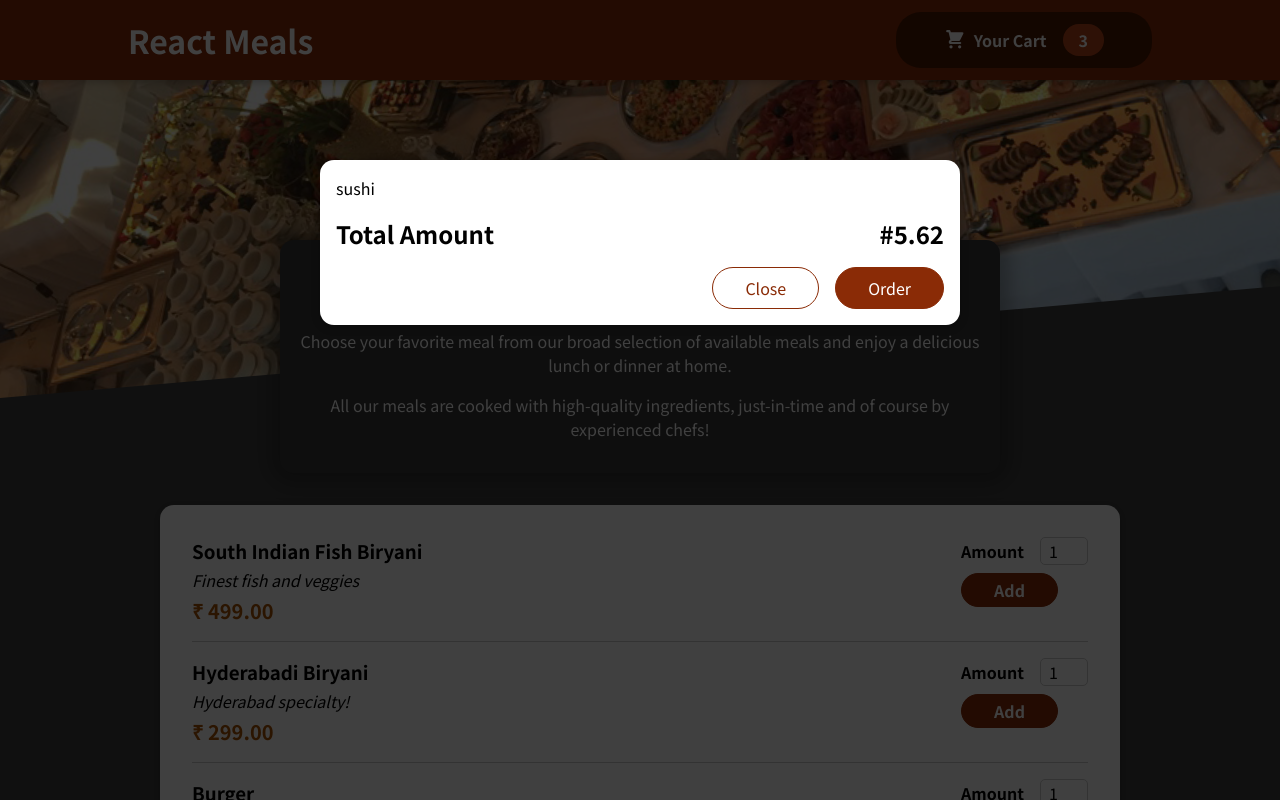
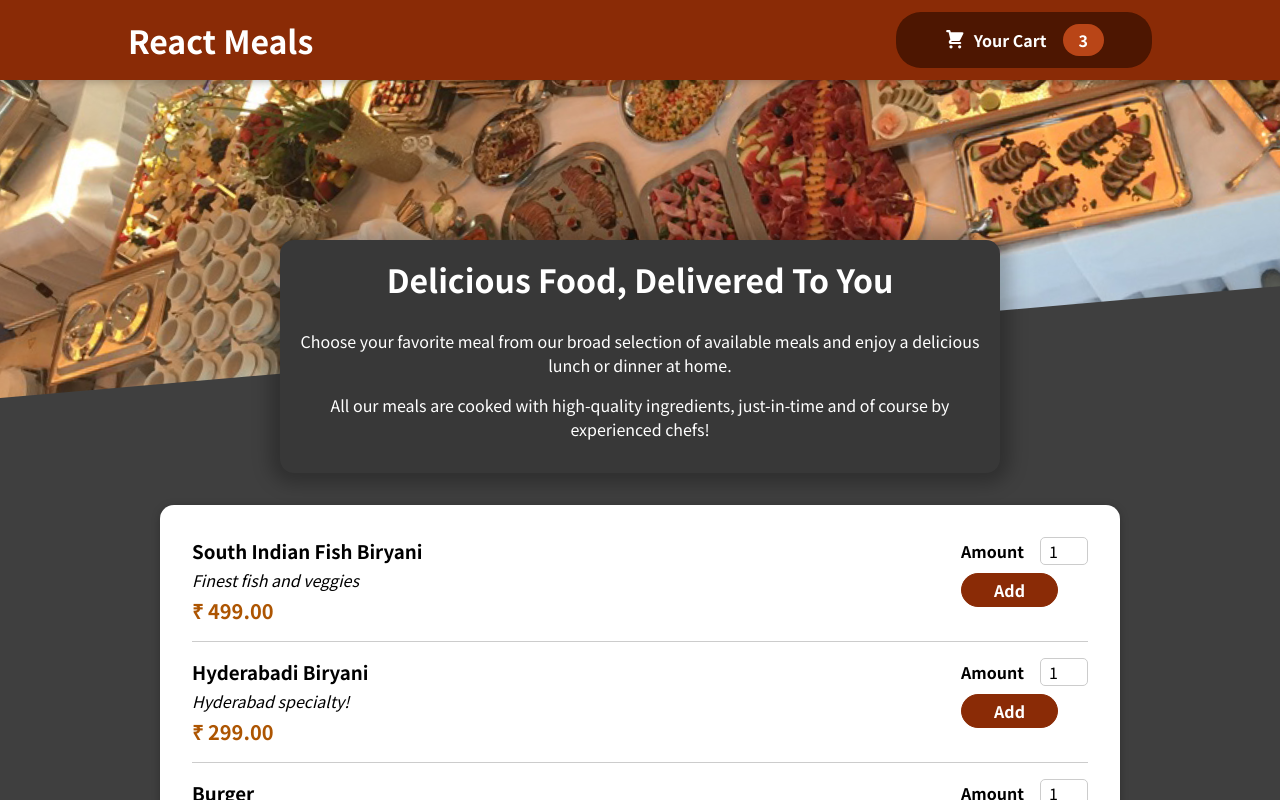
Before and after one commit to sriram-singarapu/react-restaurant, a React (Create React App) app in the folder restaurant/: page / in a window 1280 px wide. Shown: the top 800 px of the page. Built offline with nearby package versions, Linux system fonts and the light colour scheme.

Commit message:
cart functionality sucessfully implemented

```diff
--- a/restaurant/src/App.js
+++ b/restaurant/src/App.js
@@ -1,13 +1,22 @@
-import React, { Fragment } from "react";
+import React, { Fragment, useState } from "react";
 import Cart from "./Components/Cart/Cart";
 import Header from "../src/Components//Layout/Header";
 import Meals from "./Components/Meals/Meals";
 
 function App() {
+  const [cartIsShown, setCartIsShown] = useState(false);
+
+  const showCartHandler = () => {
+    setCartIsShown(true);
+  };
+
+  const hideCartHandler = () => {
+    setCartIsShown(false);
+  };
   return (
     <Fragment>
-      <Cart />
-      <Header />
+      {cartIsShown && <Cart onCloseCart={hideCartHandler} />}
+      <Header onShowCart={showCartHandler} />
       <main>
         <Meals />
       </main>
--- a/restaurant/src/Components/Cart/Cart.js
+++ b/restaurant/src/Components/Cart/Cart.js
@@ -11,14 +11,16 @@
   );
 
   return (
-    <Modal>
+    <Modal onCloseCart={props.onCloseCart}>
       {cartItems}
       <div className={classes.total}>
         <span>Total Amount</span>
         <span>#5.62</span>
       </div>
       <div className={classes.actions}>
-        <button className={classes["button--alt"]}>Close</button>
+        <button onClick={props.onCloseCart} className={classes["button--alt"]}>
+          Close
+        </button>
         <button className={classes.button}>Order</button>
       </div>
     </Modal>
--- a/restaurant/src/Components/Layout/CartButton.js
+++ b/restaurant/src/Components/Layout/CartButton.js
@@ -4,7 +4,7 @@
 
 const CartButton = (props) => {
   return (
-    <button className={classes.button}>
+    <button className={classes.button} onClick={props.onClick}>
       <span className={classes.icon}>
         <CartIcon />
       </span>
--- a/restaurant/src/Components/Layout/Header.js
+++ b/restaurant/src/Components/Layout/Header.js
@@ -8,7 +8,7 @@
     <Fragment>
       <header className={classes.header}>
         <h1>React Meals</h1>
-        <CartButton />
+        <CartButton onClick={props.onShowCart} />
       </header>
       <div className={classes["main-image"]}>
         <img src={meals} alt="Meals" />
--- a/restaurant/src/Components/UI/Modal.js
+++ b/restaurant/src/Components/UI/Modal.js
@@ -3,7 +3,7 @@
 import classes from "./Modal.module.css";
 
 const BackDrop = (props) => {
-  return <div className={classes.backdrop}></div>;
+  return <div className={classes.backdrop} onClick={props.onCloseCart}></div>;
 };
 
 const ModalOverLay = (props) => {
@@ -19,7 +19,10 @@
 const Modal = (props) => {
   return (
     <React.Fragment>
-      {ReactDOM.createPortal(<BackDrop />, portalElement)}
+      {ReactDOM.createPortal(
+        <BackDrop onCloseCart={props.onCloseCart} />,
+        portalElement
+      )}
       {ReactDOM.createPortal(
         <ModalOverLay>{props.children}</ModalOverLay>,
         portalElement
```
